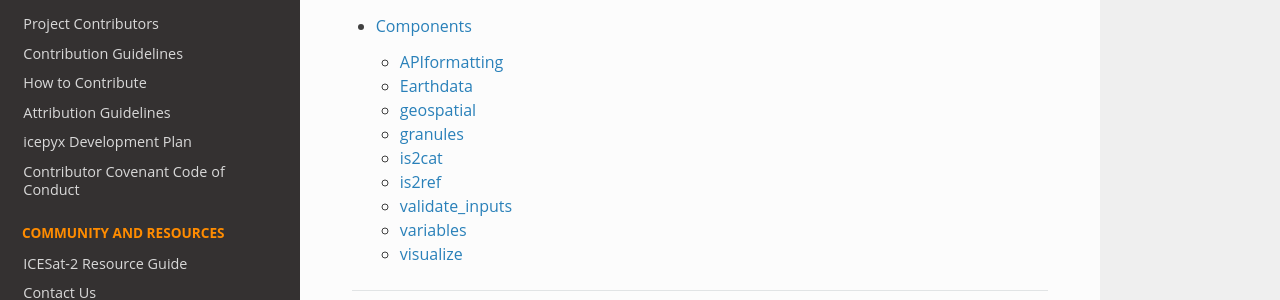
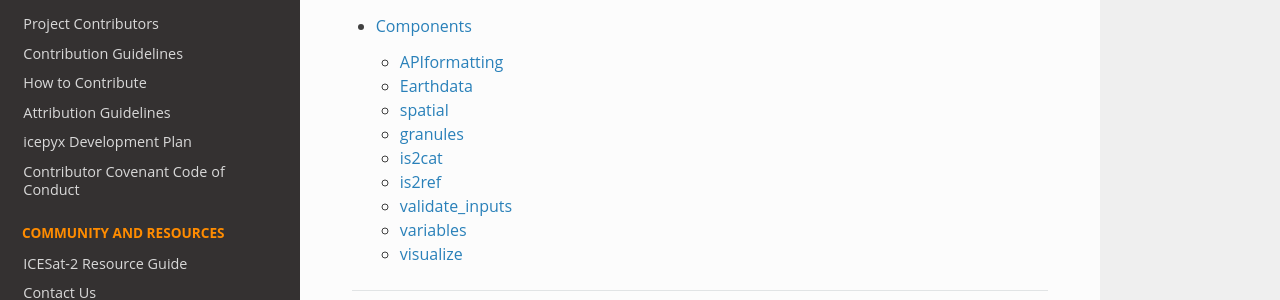
Before and after one commit to icesat2py/icepyx, a Sphinx documentation site: the page built from doc/source/user_guide/documentation/icepyx.rst, in a window 1280 px wide and 900 px high, scrolled down 534 px. Shown: the part 501-801 px from the top of the window. Built offline with Sphinx 7.4.7 and the Read the Docs theme 2.0.0, drawn with Linux system fonts in a browser that asks for light colours; the version number could not be read and is left out.

Commit message:
readthedocs updates for spatial updates

```diff
--- a/doc/source/user_guide/documentation/components.rst
+++ b/doc/source/user_guide/documentation/components.rst
@@ -19,10 +19,10 @@
    :undoc-members:
    :show-inheritance:
 
-geospatial
+spatial
 ----------
 
-.. automodule:: icepyx.core.geospatial
+.. automodule:: icepyx.core.spatial
    :members:
    :undoc-members:
    :show-inheritance:
--- a/doc/source/user_guide/documentation/query.rst
+++ b/doc/source/user_guide/documentation/query.rst
@@ -29,6 +29,7 @@
    Query.granules
    Query.order_vars
    Query.reqparams
+   Query.spatial
    Query.spatial_extent
    Query.subsetparams
    Query.start_time
```
